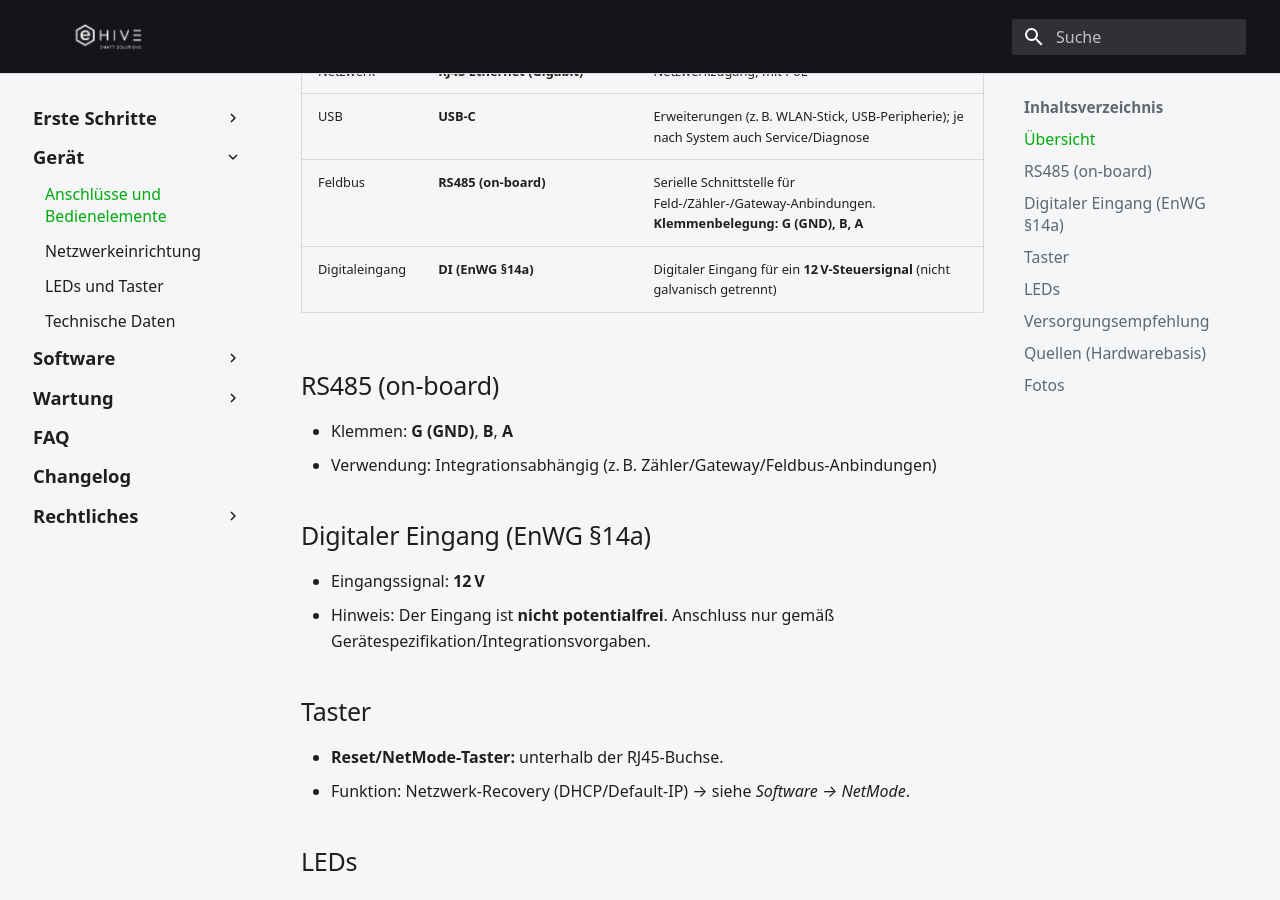
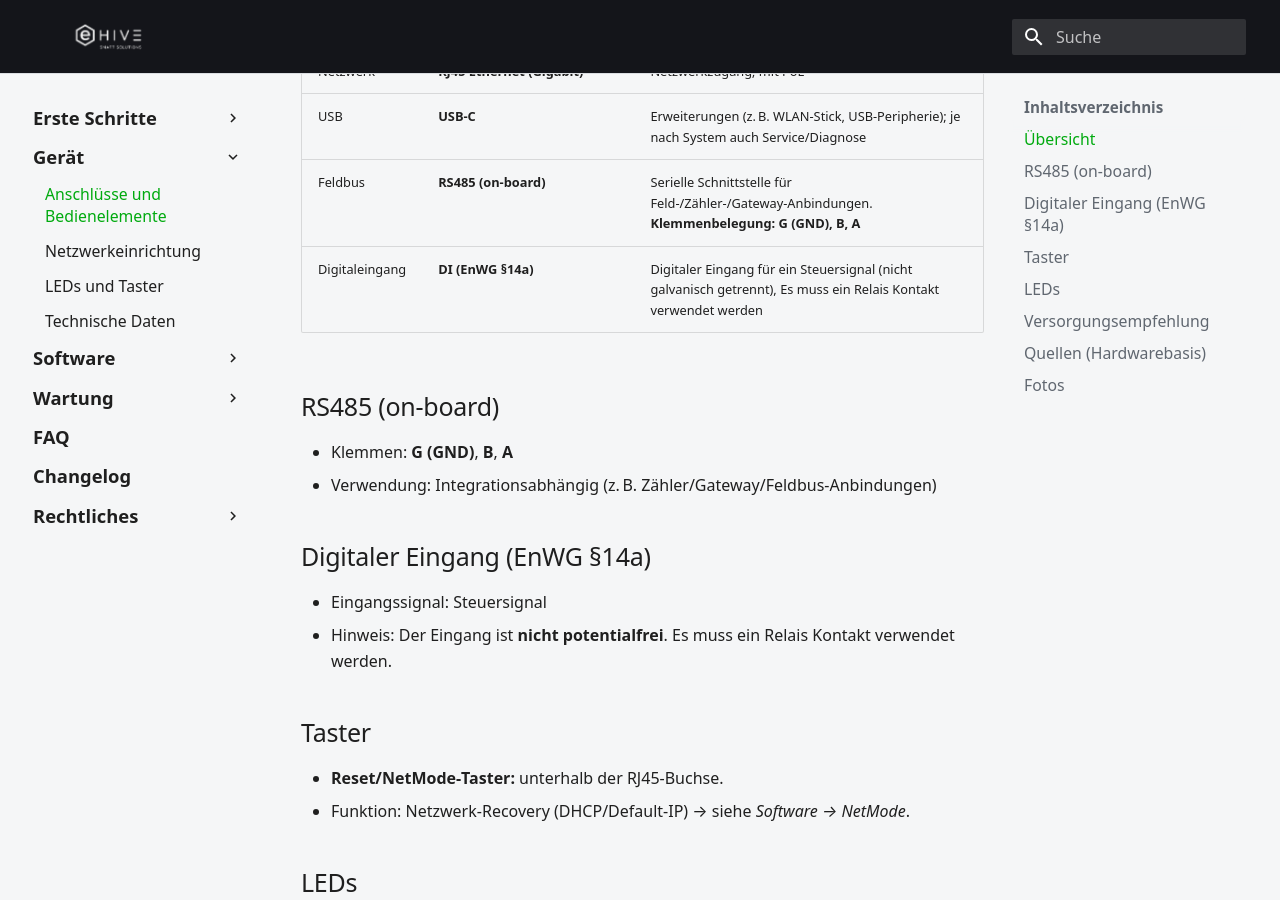
Before and after one commit to ehive-dev/doc, an MkDocs documentation site: the page built from docs/hardware/connectors.md, in a window 1280 px wide and 900 px high, scrolled down 938 px. Built offline with MkDocs 1.6.1 and Material for MkDocs 9.7.7, drawn with Linux system fonts in a browser that asks for light colours.

Commit message:
Update digital input wording and relay contact note

```diff
--- a/docs/hardware/connectors.md
+++ b/docs/hardware/connectors.md
@@ -14,7 +14,7 @@ Die folgenden Anschlüsse/Funktionen sind für die Standardausführung vorgesehe
 | Netzwerk | **RJ45 Ethernet (Gigabit)** | Netzwerkzugang; mit PoE |
 | USB | **USB‑C** | Erweiterungen (z. B. WLAN‑Stick, USB‑Peripherie); je nach System auch Service/Diagnose |
 | Feldbus | **RS485 (on‑board)** | Serielle Schnittstelle für Feld-/Zähler-/Gateway‑Anbindungen. **Klemmenbelegung: G (GND), B, A** |
-| Digitaleingang | **DI (EnWG §14a)** | Digitaler Eingang für ein **12 V‑Steuersignal** (nicht galvanisch getrennt) |
+| Digitaleingang | **DI (EnWG §14a)** | Digitaler Eingang für ein Steuersignal (nicht galvanisch getrennt), Es muss ein Relais Kontakt verwendet werden |
 
 
 ## RS485 (on‑board)
@@ -24,8 +24,8 @@ Die folgenden Anschlüsse/Funktionen sind für die Standardausführung vorgesehe
 
 ## Digitaler Eingang (EnWG §14a)
 
-- Eingangssignal: **12 V**
-- Hinweis: Der Eingang ist **nicht potentialfrei**. Anschluss nur gemäß Gerätespezifikation/Integrationsvorgaben.
+- Eingangssignal: Steuersignal
+- Hinweis: Der Eingang ist **nicht potentialfrei**. Es muss ein Relais Kontakt verwendet werden.
 
 ## Taster
 
```
